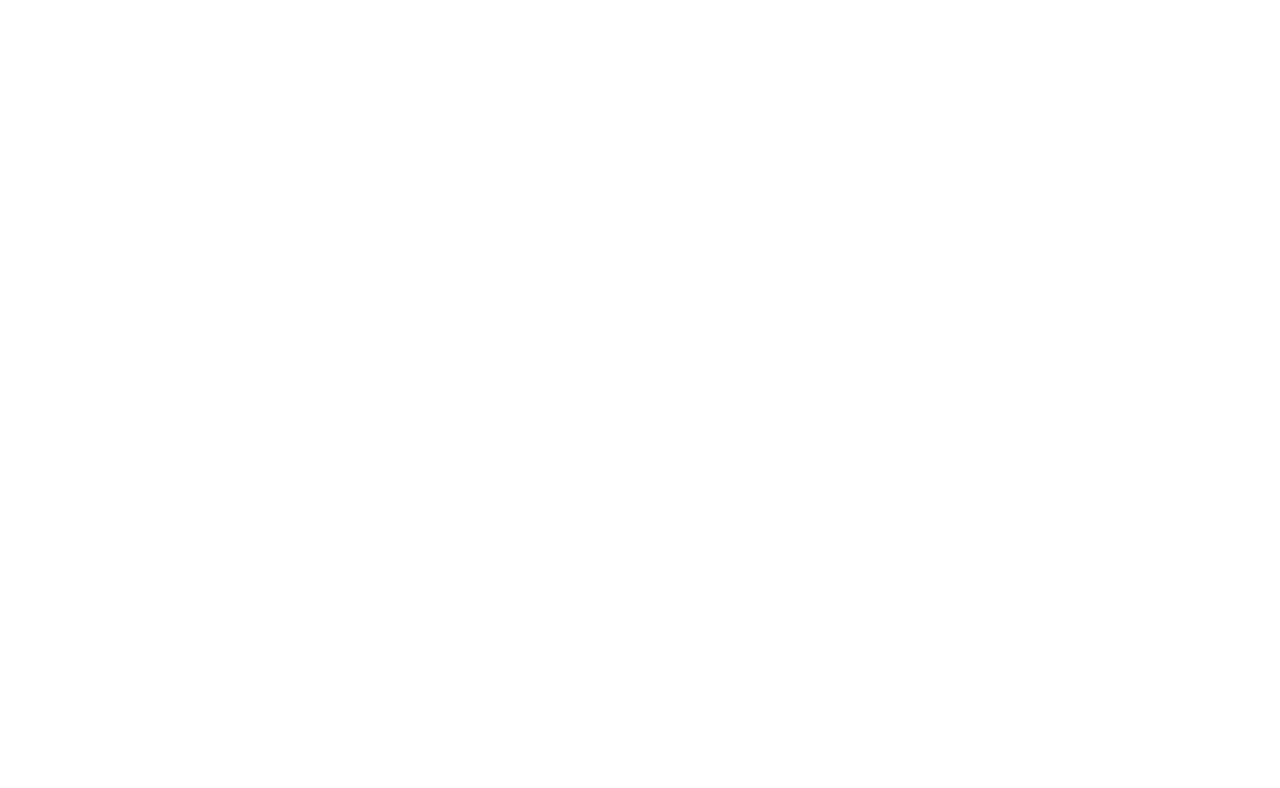
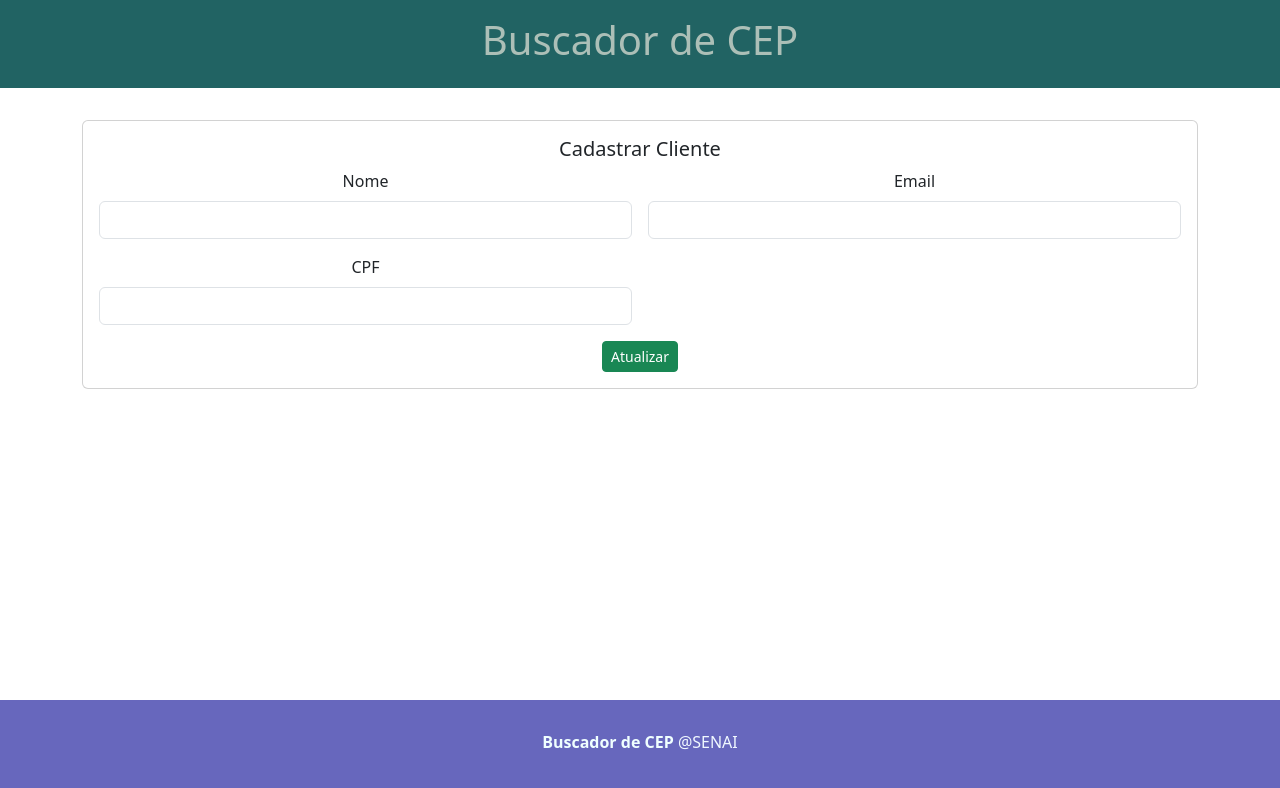
Before and after one commit to enzojunqueiraa/BuscaCep, a React (Create React App) app: page /editar/1 in a window 1280 px wide. Before the commit this address had no page. Shown: the top 788 px of the page. Built offline with nearby package versions, Linux system fonts and the light colour scheme; no server answers.

Commit message:
commit de hj

```diff
--- /dev/null
+++ b/src/components/Editar.tsx
@@ -0,0 +1,94 @@
+import React, {Component, useState, ChangeEvent, FormEvent, useEffect} from "react";
+import styles from "../App.module.css"
+import Header from "./Header";
+import Footer from "./Footer";
+import { useParams } from "react-router-dom";
+import axios from "axios";
+
+const Editar = () => {
+
+    const [nome, setNome] = useState<string>("");
+    const [email,setEmail] = useState<string>("");
+    const [cpf, setCpf] = useState<string>("");
+    const [id,setId] = useState<number>();
+
+
+    const parametro = useParams();
+
+    const atualizar = (e: FormEvent) => {
+
+    }
+
+    useEffect(() => {
+      async function fetchData(){
+        try{
+            const response = await axios.get("http://10.137.9.134:8000/api/find/"+parametro.id);
+            setNome(response.data.data.nome);
+            setEmail(response.data.data.email)
+            setCpf(response.data.data.cpf)
+            setId(response.data.data.id)
+        }   catch(error){
+                console.log(" Erro ao buscar dados da api")
+        }
+      }
+      fetchData();
+    }, []);
+
+
+    const handleState = (e: ChangeEvent<HTMLInputElement>) => {
+        if(e.target.name === "nome"){
+            setNome(e.target.value)
+        }
+        if(e.target.name === "email"){
+            setEmail(e.target.value)
+        }
+        if(e.target.name === "cpf"){
+            setCpf(e.target.value)
+        }
+
+
+
+
+
+ }
+
+
+    return (
+        <div>
+         <Header />
+            <main className={styles.main}>
+                <div className='container'>
+                    <div className='card'>
+                        <div className='card-body' >
+                            <h5 className='card-tittle' >Cadastrar Cliente</h5>
+                            <form onSubmit={atualizar} className='row g-3'>
+                                <div className='col-6' >
+                                    <label htmlFor="nome" className='form-label'> Nome </label>
+                                    <input type="text" name='nome' className='form-control' required onChange={handleState} value={nome}/>
+                                </div>
+                                <div className='col-6' >
+                                    <label htmlFor="email" className='form-label'  > Email </label>
+                                    <input type="text" name='email' className='form-control' required onChange={handleState} value={email} />
+                                </div>
+                                <div className='col-6' >
+                                    <label htmlFor="cpf"  className='form-label' > CPF</label>
+                                    <input type="text" name='cpf' className='form-control' required onChange={handleState} value={cpf} />
+                                </div>
+                                    <div className='col-12' >
+                                        <button type='submit'className='btn btn-success btn-sm' > Atualizar </button>
+                                    </div>
+
+                            </form>
+                        </div>
+                    </div>
+
+
+                </div>
+            </main>
+
+            <Footer />
+        </div>
+    );
+}
+
+export default Editar;
--- a/src/components/Listagem.tsx
+++ b/src/components/Listagem.tsx
@@ -2,6 +2,7 @@
 import styles from '../App.module.css'
 import { CadastroInterface } from '../interfaces/CadastroInterface';
 import axios from 'axios';
+import { Link } from 'react-router-dom';
 
 const Listagem = () => {
 
@@ -109,7 +110,7 @@
                                             <td>{usuario.cpf}</td>
                                             <td>{usuario.email}</td>
                                             <td>
-                                                <a href="#" className='btn btn-primary btn-sm'  >Editar</a>
+                                                <Link to={"/editar/"+ usuario.id} className='btn btn-primary btn-sm'  >Editar</Link>
                                                 <a href="#" className='btn btn-danger btn-sm' >Excluir</a>
 
                                             </td>
--- a/src/router/AppRouter.tsx
+++ b/src/router/AppRouter.tsx
@@ -7,6 +7,7 @@
 import BuscaCep from "../components/BuscaCepForm";
 import Cadastro from "../components/Cadastro";
 import Listagem from "../components/Listagem";
+import Editar from "../components/Editar";
 
 const AppRouter = () => {
 
@@ -24,6 +25,9 @@
                 <Route path="listagem"
                     element={<Listagem />} />
 
+                <Route path="/editar/:id"
+                    element={<Editar />} />
+
             </Routes>
 
         </BrowserRouter>
```
